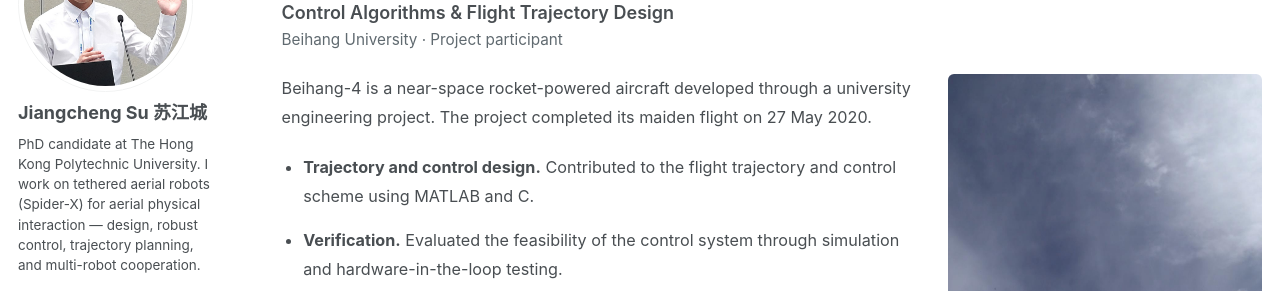
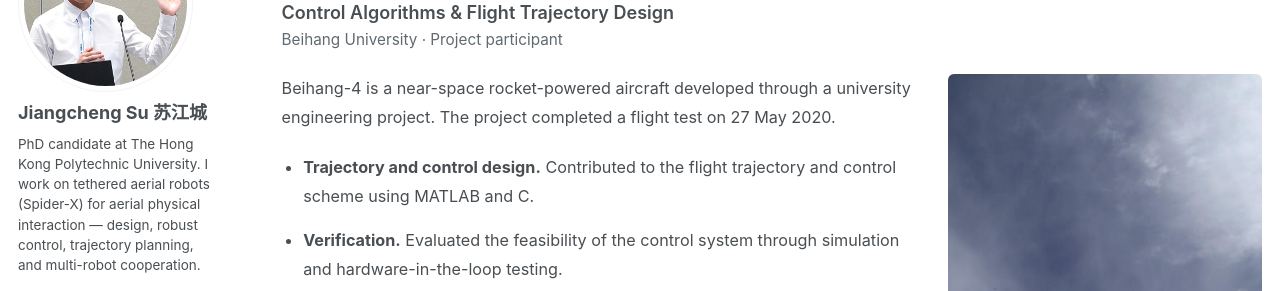
Before and after one commit to sujiangcheng/sujiangcheng.github.io, a Jekyll site: the page built from _pages/experience.html, in a window 1280 px wide and 900 px high, scrolled down 1229 px. Shown: the part 182-473 px from the top of the window. Built offline with Jekyll 4.4.1, drawn with Linux system fonts in a browser that asks for light colours; some web fonts are replaced.

Commit message:
Describe Beihang-4 event as a flight test

```diff
--- a/_pages/experience.html
+++ b/_pages/experience.html
@@ -68,7 +68,7 @@ author_profile: true
     <p class="experience-team">Beihang University &middot; Project participant</p>
     <div class="experience-project-grid">
       <div>
-        <p class="experience-context">Beihang-4 is a near-space rocket-powered aircraft developed through a university engineering project. The project completed its maiden flight on 27 May 2020.</p>
+        <p class="experience-context">Beihang-4 is a near-space rocket-powered aircraft developed through a university engineering project. The project completed a flight test on 27 May 2020.</p>
         <ul class="experience-details">
           <li><strong>Trajectory and control design.</strong> Contributed to the flight trajectory and control scheme using MATLAB and C.</li>
           <li><strong>Verification.</strong> Evaluated the feasibility of the control system through simulation and hardware-in-the-loop testing.</li>
```
